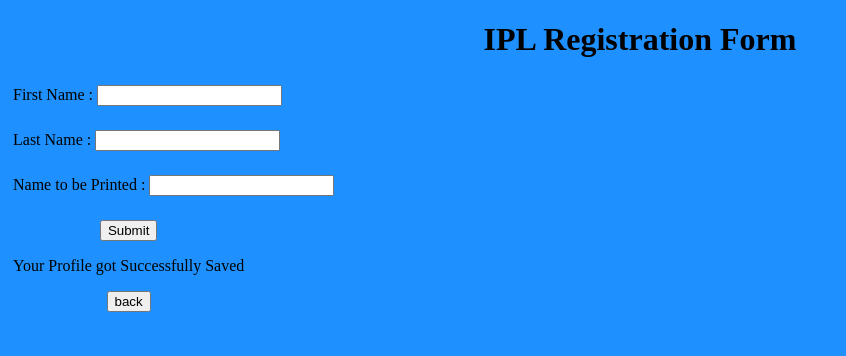
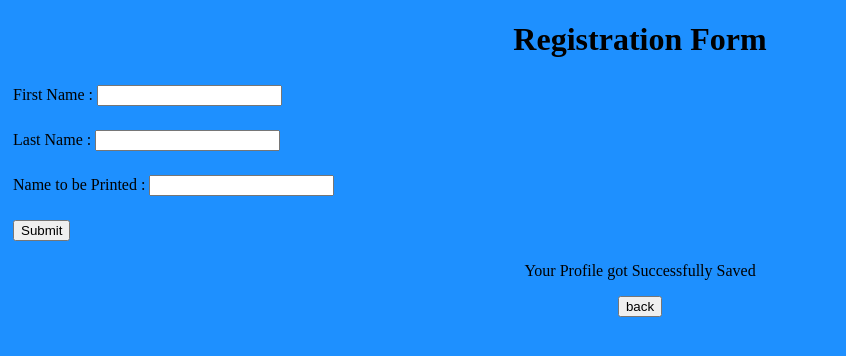
Before and after one commit to Bunnysmartt/Angular, an Angular app: page /secondcomponent in a window 1280 px wide. Shown: the top 356 px of the page, without its empty margins (0-846 px from the left). Built offline with nearby package versions, Linux system fonts and the light colour scheme.

Commit message:
Initial Routing

```diff
--- a/src/app/app.component.html
+++ b/src/app/app.component.html
@@ -1,6 +1,6 @@
-<h1>IPL Registration Form</h1>
+<h1> Registration Form</h1>
 <table>
-  <div style="text-align: center;">
+  <div style="text-align: center">
     <tr>
       <td>
         <span> First Name : <input type="text"> </span>
@@ -21,9 +21,11 @@
     &nbsp; &nbsp;
     <tr>
       <td>
-        <button (Onclick)="GotoSecondComponent();"> Submit </button>
-        <router-outlet></router-outlet>
+        <button (click)="GotoSecondComponent(navigatetosecond)"> Submit </button>
       </td>
     </tr>
   </div>
 </table>
+<div>
+  <router-outlet></router-outlet>
+</div>
--- a/src/app/app.component.ts
+++ b/src/app/app.component.ts
@@ -7,9 +7,10 @@
   styleUrls: ['./app.component.css']
 })
 export class AppComponent {
-  constructor(private _router:Router){}
+  constructor(private _router: Router) { }
+  navigatetosecond: any = '/secondcomponent';
 
-  GotoSecondComponent(){
-    this._router.navigateByUrl('/secondcomponent');
+  GotoSecondComponent(navigatetosecond: any) {
+    this._router.navigate([navigatetosecond]);
   }
 }
--- a/src/app/secondcomponent/secondcomponent.component.html
+++ b/src/app/secondcomponent/secondcomponent.component.html
@@ -1,3 +1,3 @@
 <p>Your Profile got Successfully Saved </p>
 
-<button routerLink="/appcomponent">back</button>
+<button (click)="GoToAppComponent(navigatetoapp)">back</button>
--- a/src/app/secondcomponent/secondcomponent.component.ts
+++ b/src/app/secondcomponent/secondcomponent.component.ts
@@ -1,4 +1,5 @@
 import { Component, OnInit } from '@angular/core';
+import { Router } from '@angular/router';
 
 @Component({
   selector: 'app-secondcomponent',
@@ -7,7 +8,12 @@
 })
 export class SecondcomponentComponent implements OnInit {
 
-  constructor() { }
+  constructor(private _router : Router) { }
+  navigatetoapp: any = '/appcomponent';
+
+  GoToAppComponent(navigatetoapp: any) {
+    this._router.navigate([navigatetoapp]);
+  }
 
   ngOnInit(): void {
   }
--- a/src/index.html
+++ b/src/index.html
@@ -2,7 +2,7 @@
 <html lang="en">
 <head>
   <meta charset="utf-8">
-  <title>Ravi</title>
+  <title>Application</title>
   <base href="/">
   <meta name="viewport" content="width=device-width, initial-scale=1">
   <link rel="icon" type="image/x-icon" href="favicon.ico">
```
